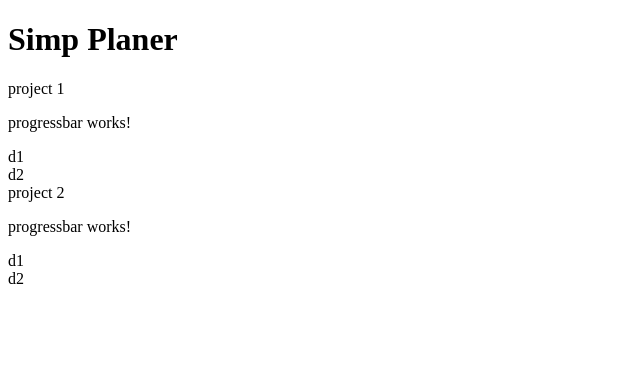
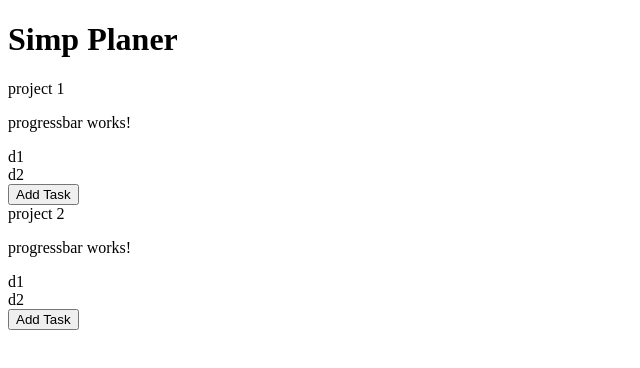
Before and after one commit to RouvenGonzalez/App-Template, an Angular app in the folder projekt/: page / in a window 1280 px wide. Shown: the top 368 px of the page, without its empty margins (0-640 px from the left). Built offline with nearby package versions, Linux system fonts and the light colour scheme.

Commit message:
#2 added a addTask button to project.component.html

```diff
--- a/projekt/src/app/project/project.component.html
+++ b/projekt/src/app/project/project.component.html
@@ -3,4 +3,5 @@
 <app-progressbar></app-progressbar>
 
 <app-task></app-task>
+<button class="submit" id="addTask">Add Task</button>
 </div>
```
